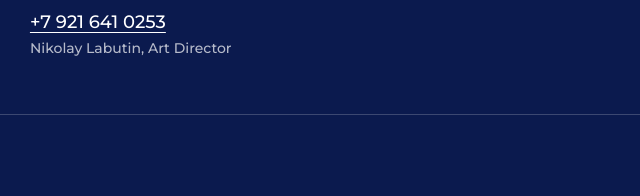
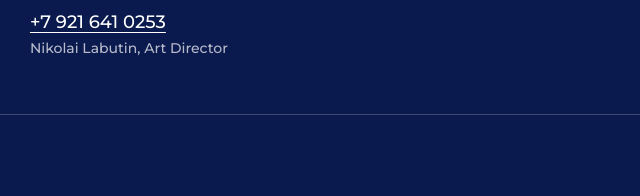
Before and after one commit to zowelqqee/brics-art, a plain HTML site: page index.html in a window 1280 px wide. Shown: the part 3723-3919 px from the top of the page, 599-1239 px from the left. Drawn offline with Linux system fonts and the light colour scheme.

Commit message:
Fix Art Director's name spelling
Co-Authored-By: Claude Opus 5.5 <noreply@anthropic.com>

```diff
--- a/index.html
+++ b/index.html
@@ -307,7 +307,7 @@
             </dt>
             <dd>
               <a href="tel:+79216410253">+7 921 641 0253</a>
-              <span class="contact-note">Nikolay Labutin, Art Director</span>
+              <span class="contact-note">Nikolai Labutin, Art Director</span>
             </dd>
           </div>
         </dl>
```
